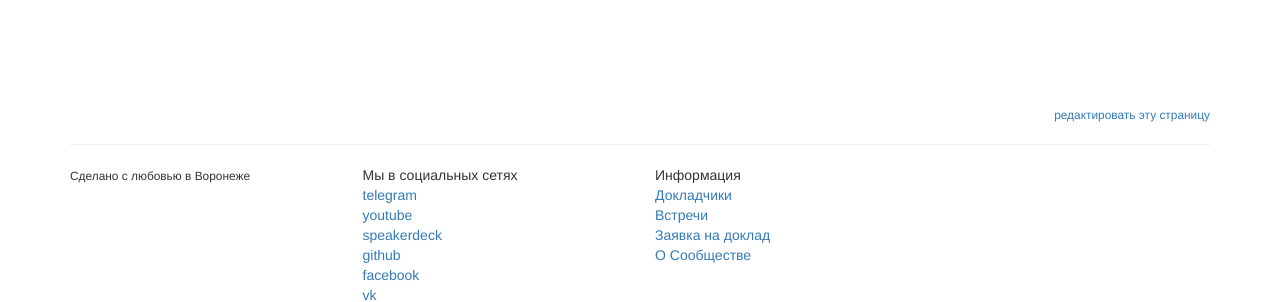
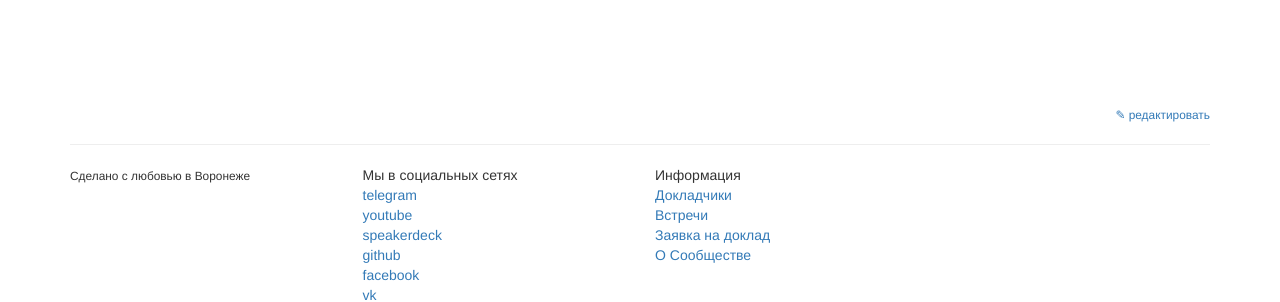
Before and after one commit to deeprefactoring/deeprefactoring.github.io, a Jekyll site: the page built from index.html, in a window 1280 px wide. Shown: the part 605-907 px from the top of the page. Built offline with Jekyll 4.4.1, drawn with Linux system fonts in a browser that asks for light colours; nearby versions of some CDN libraries; the list of posts is cut into pages by our own code; some of the changed lines change nothing that is shown.

Commit message:
page edit icon (#41)
* page edit icon added

```diff
--- a/_layouts/main.html
+++ b/_layouts/main.html
@@ -39,12 +39,12 @@
 <br>
 <br>
 
-
 <div class="row">
     <div class="container">
         <small>
             <a class="pull-right"
-               href="https://github.com/deeprefactoring/deeprefactoring.github.io/edit/master/{{page.path}}">редактировать эту страницу</a>
+               title="Редактировать эту страницу"
+               href="https://github.com/deeprefactoring/deeprefactoring.github.io/edit/master/{{page.path}}">&#9998; редактировать</a>
         </small>
     </div>
 </div>
```
